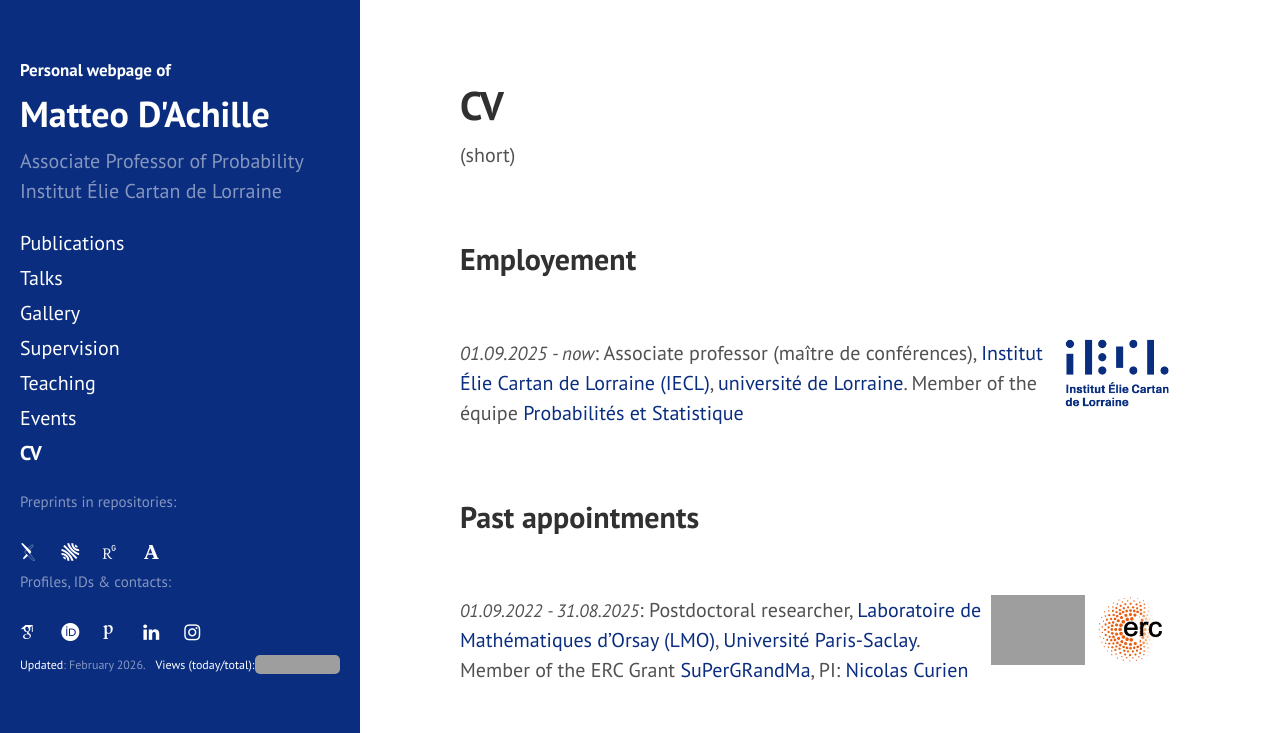
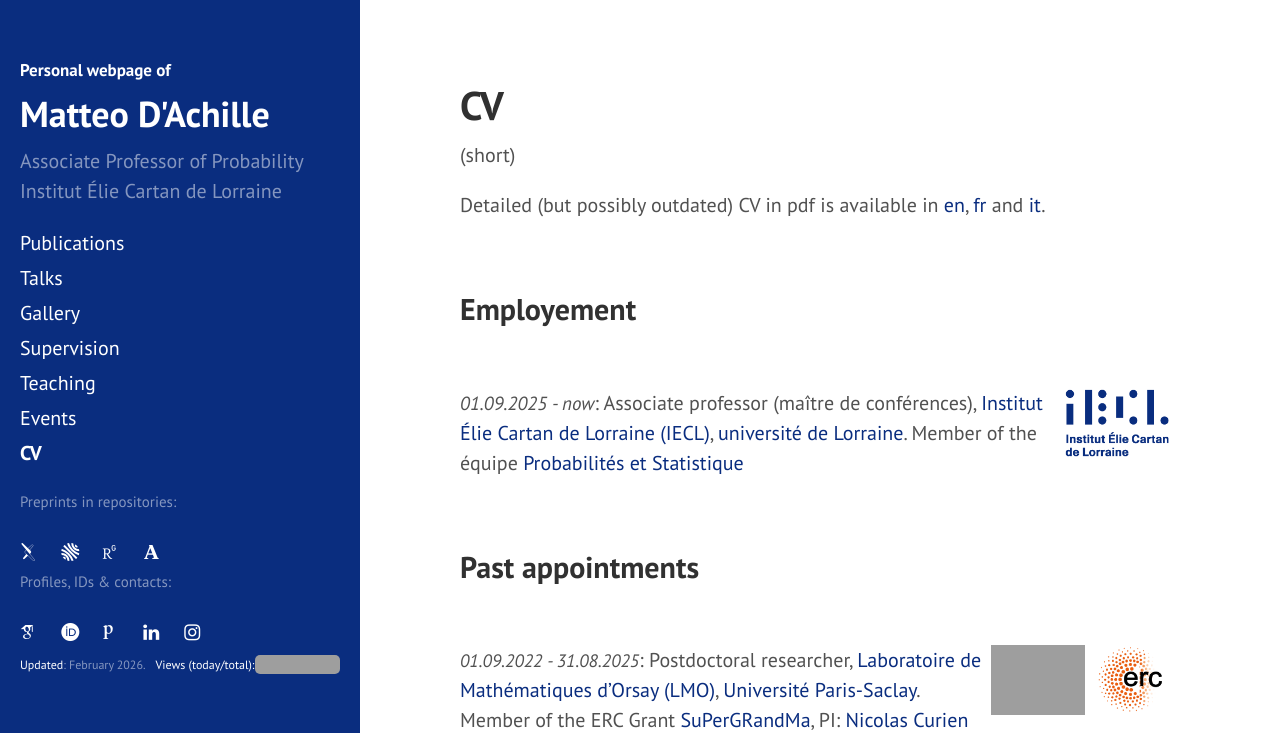
Before and after one commit to matteodachille/matteodachille.github.io, a Jekyll site: the page built from cv.md, in a window 1280 px wide and 900 px high, cut to the strip 0-733 px from the top of the window. Built offline with Jekyll 4.4.1, drawn with Linux system fonts in a browser that asks for light colours; nearby versions of some CDN libraries; some web fonts are replaced; some of the changed text lies outside the part shown; grey boxes are pictures that could not be loaded.

Commit message:
Added link to CV files

```diff
--- a/cv.md
+++ b/cv.md
@@ -12,9 +12,10 @@ order: 7
 (short)
 
 
+Detailed (but possibly outdated) CV in pdf is available in [en](/downloads/cv_dachille_en.pdf){:target="\_blank"}, [fr](/downloads/cv_dachille_fr.pdf){:target="\_blank"} and [it](/downloads/cv_dachille_it.pdf){:target="\_blank"}.
+
 <br/>
 
-<!-- To uncomment and sanitize after September, hopefully -->
 
 
 ## Employement
@@ -133,7 +134,5 @@ _2022 - ..._ : [SMAI](http://smai.emath.fr/){:target="\_blank"} - Sté de Mathé
 
 
 <br/>
-<br/>
-A detailed (and possibly outdated) CV is available in [en](/#){:target="\_blank"}, [fr](/#){:target="\_blank"} and [it](/#){:target="\_blank"}.
 
 <!--{{  site.baseurl }}downloads/[namefile] -->
```
